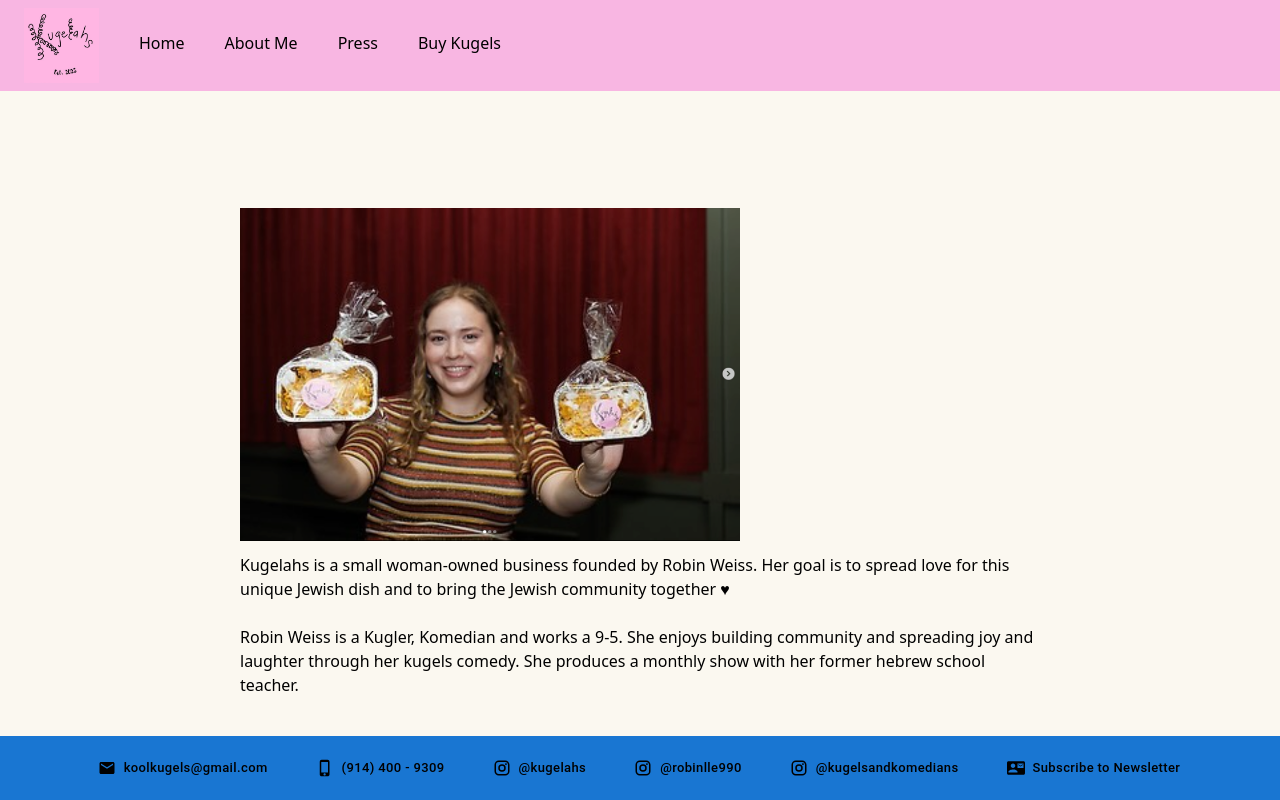
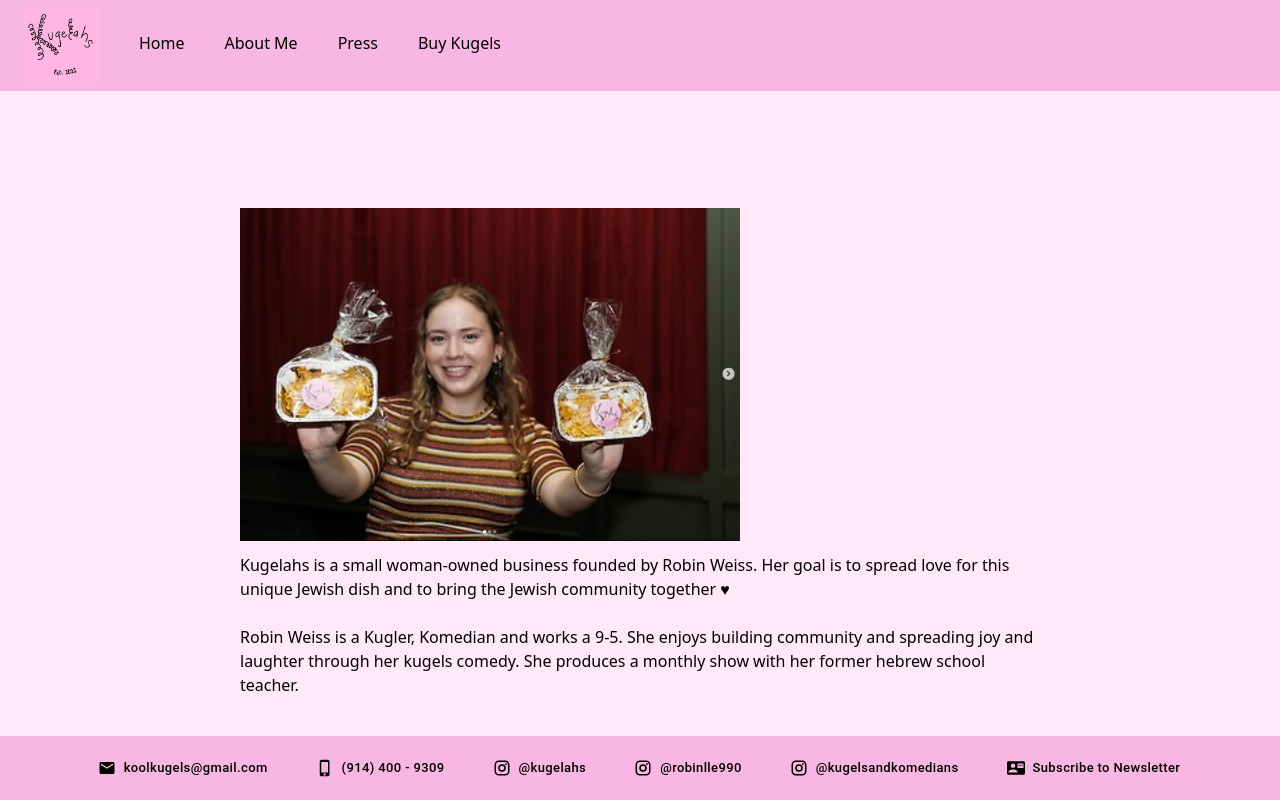
Before and after one commit to shoshana-levitt/kugelahs-website, a Next.js app: page / in a window 1280 px wide. Built offline with nearby package versions, Linux system fonts and the light colour scheme.

Commit message:
change bg and footer to pink

```diff
--- a/components/Footer.tsx
+++ b/components/Footer.tsx
@@ -9,7 +9,7 @@ const Footer = () => {
     <div>
       <AppBar
         position="fixed"
-        style={{ backgroundColor: "rgb(255, 244, 214);", boxShadow: "none" }}
+        style={{ backgroundColor: "rgb(248, 182, 226)", boxShadow: "none" }}
         sx={{ top: "auto", bottom: 0, p: 0.01 }}
       >
         <Toolbar>
--- a/styles/globals.css
+++ b/styles/globals.css
@@ -17,7 +17,7 @@
 }
 
 body {
-  background-color: rgb(251, 248, 240);
+  background-color: #ffe8f7;
 }
 
 /* @layer components {
```
